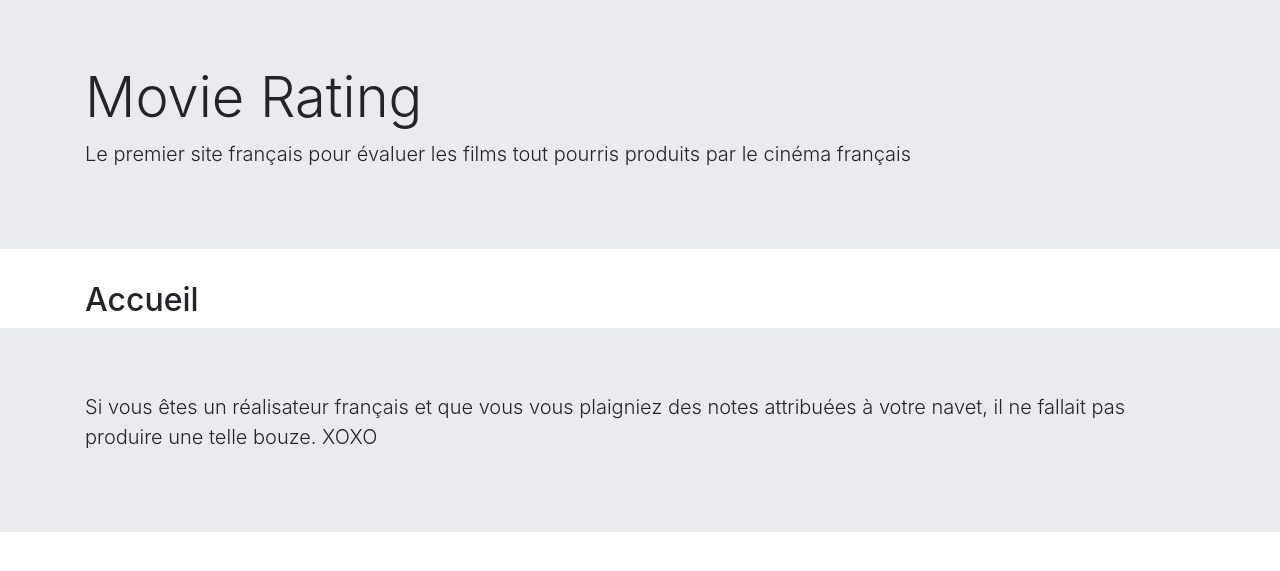
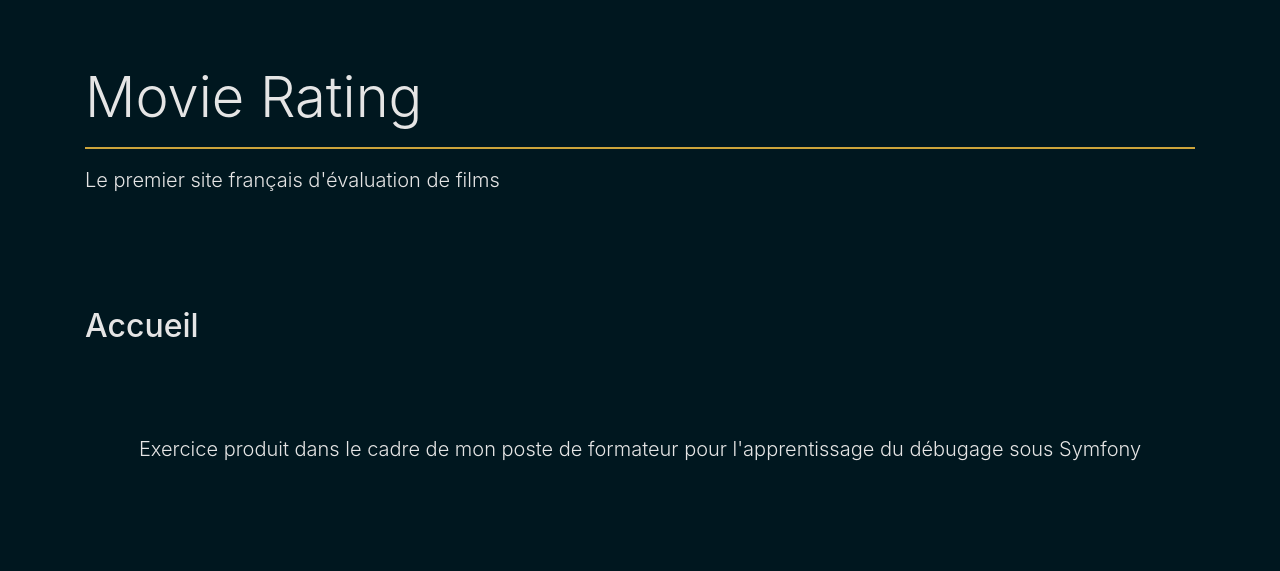
Before and after one commit to thomgo/movieRating, a Symfony app: template movieRating/templates/test/index.html.twig in a window 1280 px wide. Shown: the top 571 px of the page. Run offline with Twig, Linux system fonts and the light colour scheme; the template is opened without the code that fills it, so the values that code supplies are empty; some libraries are stand-ins or nearby versions.

Commit message:
define new app style

```diff
--- /dev/null
+++ b/movieRating/public/css/main.css
@@ -0,0 +1,24 @@
+/*
+~~~~~~~~ Personnal stylesheet ~~~~~~~~~~~
+ */
+
+ /* Utility classes */
+.mainBg {
+  background-color: #00171f;
+  color : #e5e5e5;
+}
+
+.reverseBg {
+  background-color: #e5e5e5;
+  color : #00171f;
+}
+
+.secondBg {
+  background-color: #cca43b;
+  color: white;
+}
+
+/* Specific styles */
+hr {
+  border: 1px solid #cca43b;
+}
--- a/movieRating/templates/base.html.twig
+++ b/movieRating/templates/base.html.twig
@@ -2,12 +2,13 @@
 <html>
     <head>
       <meta charset="UTF-8">
-      <title>{% block title %}Welcome!{% endblock %}</title>
+      <title>{% block title %}Bienvenue{% endblock %}</title>
       {% block stylesheets %}
         <link rel="stylesheet" href="https://stackpath.bootstrapcdn.com/bootstrap/4.4.1/css/bootstrap.min.css" integrity="sha384-Vkoo8x4CGsO3+Hhxv8T/Q5PaXtkKtu6ug5TOeNV6gBiFeWPGFN9MuhOf23Q9Ifjh" crossorigin="anonymous">
+        <link rel="stylesheet" href="{{asset('css/main.css')}}">
       {% endblock %}
     </head>
-    <body>
+    <body class="mainBg">
       {% block body %}{% endblock %}
       {% block javascripts %}
         <script src="https://code.jquery.com/jquery-3.4.1.slim.min.js" integrity="sha384-J6qa4849blE2+poT4WnyKhv5vZF5SrPo0iEjwBvKU7imGFAV0wwj1yYfoRSJoZ+n" crossorigin="anonymous"></script>
--- a/movieRating/templates/footer.html.twig
+++ b/movieRating/templates/footer.html.twig
@@ -1,5 +1,5 @@
-<div class="jumbotron jumbotron-fluid">
-  <div class="container">
-    <p class="lead">Si vous êtes un réalisateur français et que vous vous plaigniez des notes attribuées à votre navet, il ne fallait pas produire une telle bouze. XOXO</p>
+<footer class="jumbotron jumbotron-fluid mainBg mb-0 mt-3 pb-0">
+  <div class="container text-center">
+    <p class="lead">Exercice produit dans le cadre de mon poste de formateur pour l'apprentissage du débugage sous Symfony</p>
   </div>
-</div>
+</footer>
--- a/movieRating/templates/header.html.twig
+++ b/movieRating/templates/header.html.twig
@@ -1,6 +1,7 @@
-<div class="jumbotron jumbotron-fluid">
-  <div class="container">
+<header class="jumbotron jumbotron-fluid mainBg">
+  <section class="container">
     <h1 class="display-4">Movie Rating</h1>
-    <p class="lead">Le premier site français pour évaluer les films tout pourris produits par le cinéma français</p>
-  </div>
-</div>
+    <hr>
+    <p class="lead">Le premier site français d'évaluation de films</p>
+  </section>
+</header>
--- a/movieRating/templates/test/index.html.twig
+++ b/movieRating/templates/test/index.html.twig
@@ -5,15 +5,20 @@
 {% block pageTitle %}Accueil{% endblock %}
 
 {% block main %}
-{% for movie in movies %}
-<div class="card" style="width: 18rem;">
-  <img class="card-img-top" src="..." alt="Card image cap">
-  <div class="card-body">
-    <h5 class="card-title">{{ movie.title }}</h5>
-    <p class="card-text">Some quick example text to build on the card title and make up the bulk of the card's content.</p>
-    <a href="{{ path("evaluation", {"id" : movie.id})}}" class="btn btn-primary">Evaluer</a>
-    <a href="{{ path("single", {"id" : movie.id})}}" class="btn btn-primary">Voir</a>
+  <div class="row">
+    {% for movie in movies %}
+    <div class="col-6 col-sm-4">
+      <div class="card my-5 reverseBg border-0">
+        <img class="card-img-top" src="https://picsum.photos/400/300?random={{loop.index}}" alt="Card image cap">
+        <div class="card-body">
+          <h5 class="card-title">{{ movie.title }}</h5>
+          <div class="text-center">
+            <a href="{{ path("evaluation", {"id" : movie.id})}}" class="btn secondBg">Evaluer</a>
+            <a href="{{ path("single", {"id" : movie.id})}}" class="btn secondBg">Voir</a>
+          </div>
+        </div>
+      </div>
+    </div>
+  {% endfor %}
   </div>
-</div>
-{% endfor %}
 {% endblock %}
```
